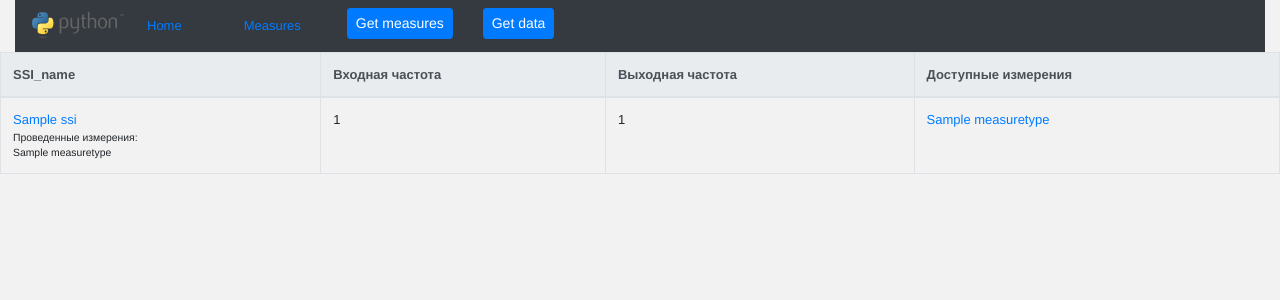
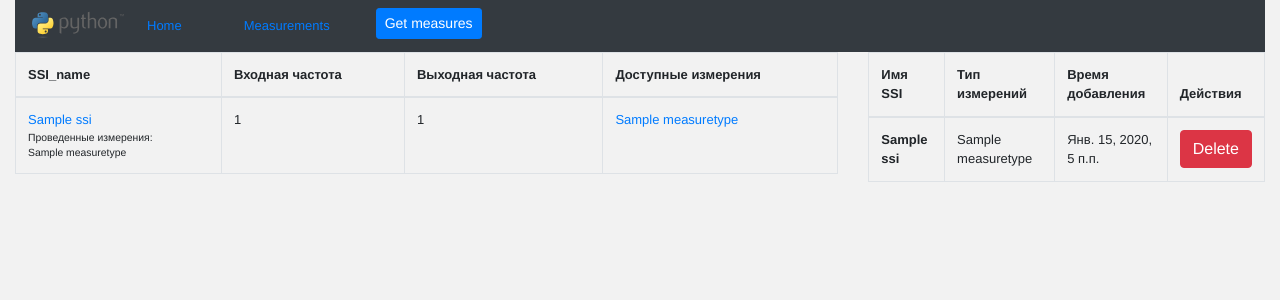
Before and after one commit to Alexander-web/Project_in_django, a Django app: page /get/ in a window 1280 px wide. Shown: the top 300 px of the page. Run offline with Django 3.2, Linux system fonts and the light colour scheme; tables that the repository leaves empty hold one stand-in row (values such as "Sample post"); some libraries are stand-ins or nearby versions.

Commit message:
Изменение в моделях и в index.html

```diff
--- a/app/admin.py
+++ b/app/admin.py
@@ -1,8 +1,8 @@
 from django.contrib import admin
 from django.utils import timezone
-from .models import SSI,MeasureType,Measure,MeasureData
+from .models import SSI,MeasureType,Measure_que,AcceptData
 
 admin.site.register(SSI)
 admin.site.register(MeasureType)
-admin.site.register(Measure)
-admin.site.register(MeasureData)
+admin.site.register(Measure_que)
+admin.site.register(AcceptData)
--- a/app/models.py
+++ b/app/models.py
@@ -3,33 +3,33 @@ from django.db import models
 from django.utils import timezone
 import socket
 
-class MeasureData(models.Model): # X-Y данные
+class AcceptData(models.Model): # X-Y данные
     x = models.FloatField()
     y = models.FloatField()
     def __str__(self):
         return 'x:{} - y:{}'.format(self.x, self.y)
 
 class MeasureType(models.Model):               #Тип измерерия АЧХ, НГВЗ, точка насыщения, АМ-АМ
-    name = models.CharField(max_length=50)
+    name = models.CharField(max_length=50,verbose_name="Тип измерения")
     def __str__(self):
         return self.name
 
 class SSI(models.Model):                                #Конфигурации
-    name = models.CharField(max_length=50)
-    input_frequency = models.IntegerField()
-    output_frequency = models.IntegerField()
-    band_frequency = models.IntegerField()
-    meas_type = models.ManyToManyField(MeasureType, related_name='ssi')
+    name = models.CharField('Имя SSI',max_length=50)
+    input_frequency = models.IntegerField('Входная частота')
+    output_frequency = models.IntegerField('Выходная частота')
+    band_frequency = models.IntegerField('Полоса частот')
+    available_meas= models.ManyToManyField(MeasureType, related_name='ssi',verbose_name="Тип измерения")
     def __str__(self):
         return self.name
 
-class Measure(models.Model):
+class Measure_que(models.Model):
     date_time = models.DateTimeField(auto_now_add = True)
-    ssi = models.ForeignKey(SSI, on_delete = models.CASCADE,related_name='meas')
-    meastype = models.ForeignKey(MeasureType, on_delete = models.CASCADE,related_name = 'measure')
-    measurement_data = models.ManyToManyField(MeasureData, related_name = 'meas_result')
+    ssi = models.ForeignKey(SSI, on_delete = models.CASCADE,related_name='meas', verbose_name="Имя SSI")
+    meastype = models.ForeignKey(MeasureType, on_delete = models.CASCADE,related_name = 'measure',verbose_name="Тип измерения")
+    # measurement_data = models.ManyToManyField(AcceptData, related_name = 'meas_result')
     def __str__(self):
-        return 'ssi: {}, тип измерения: {}, время измерения: {}'.format(self.ssi, self.mesure_type, self.date_time)
+        return 'Имя SSI: {}, Тип измерения: {}, Время измерения: {}'.format(self.ssi, self.meastype, self.date_time)
 
 
 
--- a/app/templates/app/base.html
+++ b/app/templates/app/base.html
@@ -19,13 +19,10 @@
                             <li class="nav-item"><a class="nav-link active" href="{% url 'base_list' %}">Home</a></li>
                         </div>
                         <div class="col">
-                            <li class="nav-item"><a class="nav-link active" href={% url 'ssi_list' %}>Measures</a></li>
+                            <li class="nav-item"><a class="nav-link active" href={% url 'ssi_list' %}>Measurements</a></li>
                         </div>
                         <div class="col">
                             <button type="button" class="btn btn-primary btn-sm " >Get measures</button>
-                        </div>
-                        <div class="col">
-                            <button type="button" class="btn btn-primary btn-sm "  >Get data</button>
                         </div>
                     </div>
                 </nav>
--- a/app/templates/app/index.html
+++ b/app/templates/app/index.html
@@ -1,8 +1,11 @@
 {% extends 'app/base.html' %}
 {% block content %}
 
+<div class="container-fluid">
+    <div class="row">
+        <div class="col-8">
             <table class="table table-bordered">
-    <thead class="thead-light">
+                <thead class="thead">
                     <tr>
                         <th>SSI_name</th>
                         <th>Входная частота</th>
@@ -14,6 +17,7 @@
                 {% for s in ssi %}
                 <tr>
                     <td>
+
                         <a href={% url 'ssi_detail' s.name %}>{{s.name}}</a>
                         <div class="small">Проведенные измерения:</div>
                         {% for j in s.meas.all %}
@@ -26,13 +30,39 @@
                     <td>{{s.output_frequency}}</td>
 
                     <td>
-            {% for meas in s.meas_type.all %}
-                <a href={% url 'name_meas' meas.name %}>{{meas.name}}</a>
+                        {% for meas in s.available_meas.all %}
+                            <a href={% url 'name_meas' s.name meas.name %}>{{meas.name}}</a>
                         {% endfor %}
                     </td>
                 </tr>
                     {% endfor %}
                 </tbody>
             </table>
+        </div>
+            <div class="col-4">
+                <table class="table table-bordered">
+                    <thead>
+                        <tr>
+                            <th>Имя SSI</th>
+                            <th>Тип измерений</th>
+                            <th>Время добавления</th>
+                            <th>Действия</th>
+                        </tr>
+                    </thead>
+                    <tbody>
+                    {% for i in  planed_measure%}
+                        <tr>
+                            <th scope="row">{{i.ssi}}</th>
+                            <td>{{i.meastype}}</td>
+                            <td>{{i.date_time}}</td>
+                            <td><a href="#!" class="btn btn-danger">Delete</a></td>
+                        {% endfor %}
+                        </tr>
+                    </tbody>
+                </table>
+            </div>
+        </div>
+    </div>
+</div>
 
 {% endblock content %}
--- a/app/templates/app/measure.html
+++ b/app/templates/app/measure.html
@@ -5,7 +5,7 @@
     <table class="table table-bordered " >
         <thead>
             <tr>
-                <th>Meas_name: {{name}}</th>
+                <th>Meas_name: {{name}} </th>
                 <th>x:</th>
                 <th>y:</th>
             </tr>
--- a/app/urls.py
+++ b/app/urls.py
@@ -7,7 +7,7 @@ urlpatterns = [
     path('', Baselist.as_view(), name = 'base_list'),
     path('get/', SSIList.as_view(), name = 'ssi_list'),
     path("get/ssi_detail/<slug:ssi>/", SSIDetail.as_view(), name="ssi_detail"),
-    path('get/measure/<str:name>/', Data.as_view(), name="name_meas"),
+    path('get/measure/<slug:ssi_name>/<slug:meas_name>/', MeasuresData.as_view(), name="name_meas"),
 
 
 ]
--- a/app/views.py
+++ b/app/views.py
@@ -1,55 +1,32 @@
 from django.shortcuts import render
 from .client_server.tcp_client import send_and_return
-# from .client_server.tcp_server import create_data
+from django.shortcuts import redirect
 from .models import *
 from django.views.generic import TemplateView
 from django.http import HttpResponse
 
-    # Представления
-# def view_list(request):
-#     data=send_and_return('measure_afc')
-#     data=data.replace(',', '.')
-#     data=data[0:data.__len__()-2]
-#     s=data.split(';')
-#     s=s[1:]
-#     for i in s:
-#         xy = i.split(':')
-#         x=float(xy[0])
-#         y=float(xy[1])
-#         MeasureData.objects.create(x=x, y=y)
-#     return HttpResponse("Ok")
+class MeasuresData(TemplateView):
+    def get(self,req,ssi_name,meas_name):
+        ssi=SSI.objects.get(name=ssi_name)
+        meas=MeasureType.objects.get(name=meas_name)
+        new_element=Measure_que.objects.create(ssi=ssi,meastype=meas)
+        return redirect('ssi_list')
 
-class Data(TemplateView):
-    template_name = 'app/measure.html'
-    def get(self,req,name):
-        d={}
-        data=send_and_return(name)
-        data=data.replace(',', '.')
-        data=data[0:data.__len__()-2]
-        s=data.split(';')
-        s=s[1:]
-        for i in s:
-            xy = i.split(':')
-            x=float(xy[0])
-            y=float(xy[1])
-            MeasureData.objects.create(x=x, y=y)
-        score=MeasureData.objects.count()
-        context={'name':name,'score':score}
-        context['name_meas']=MeasureData.objects.all()
-        return render(req, self.template_name,context)
 
 class SSIList(TemplateView):
     template_name = 'app/index.html'
     def get(self,req):
         context={}
         context['ssi'] = SSI.objects.all()
+        context['planed_measure'] = Measure_que.objects.all()
+
         return render(req, self.template_name,context)
 
 class Baselist(TemplateView):
     template_name = 'app/base.html'
     def get(self,req):
         context={}
-        # context['ssi'] = SSI.objects.all()
+        # context['ssi_name'] = SSI.objects.all()
         return render(req, self.template_name,context)
 
 class SSIDetail(TemplateView):
@@ -58,57 +35,3 @@ class SSIDetail(TemplateView):
         context={}
         context['ssi'] = SSI.objects.get(name = ssi)
         return render(req, self.template_name,context)
-
-
-# def get_data(request):
-#     data=[]
-#     meas=[]
-#     d = list(SSI.objects.values('name','meas_type__name'))
-#     for i in d:
-#         data.append('{} '.format(i['name']))
-#         meas.append('изм. {} '.format(i['meas_type__name']))
-#     context={
-#         "data_name":data,
-#         'data_meas':meas
-#     }
-#     return render(request, 'app/index.html', context)
-
-# def measure_view(request,offset):
-#     measure = MeasureData.objects.get(slug=offset)
-#     context={
-#         "measure": measure,
-#     }
-#     return render(request, 'app/measure.html', context)
-
-# def get_data(request):
-#     meas=[]
-#     m={}
-#     n={}
-#     b=1
-#     q = list(SSI.objects.values('name'))
-#     f = list(SSI.objects.values('meas_type__name'))
-#     f1 =list(SSI.objects.values('meas_type__name','name'))
-#     def true_or_false(meas_type__name):
-#         for i in f1:
-#             if i==meas_type__name:
-#                 del f1[0]
-#                 return True
-#             else:
-#                 return False
-#     while b<=len(q):
-#         for i in q:
-#             meas.clear()
-#             for j in f:
-#                 d={'name': i['name'],'meas_type__name': j['meas_type__name']}
-#                 if true_or_false(d) == True:
-#                     meas.append(j['meas_type__name'])
-#                 else:
-#                     pass
-#             n={i['name']:list(tuple(meas))}
-#             m.update(n)
-#             b+=1
-#     context={
-#         'data':m.keys(),
-#         'meas':m.values()
-#     }
-#     return render(request, 'app/index.html', context)
--- a/web_project/settings.py
+++ b/web_project/settings.py
@@ -86,6 +86,7 @@ DATABASES = {
         # 'NAME': os.path.join(BASE_DIR, 'db.sqlite3'),
     }
 }
+
 # Password validation
 # https://docs.djangoproject.com/en/2.2/ref/settings/#auth-password-validators
 
@@ -110,7 +111,7 @@ AUTH_PASSWORD_VALIDATORS = [
 
 LANGUAGE_CODE = 'ru-ru'
 
-TIME_ZONE = 'UTC'
+TIME_ZONE = 'Asia/Krasnoyarsk'
 
 USE_I18N = True
 
```
Also changed, not shown: app/templates/app/ssi_detail.html (+4 -4 lines), app/migrations/0020_evidence.py (added), app/migrations/0021_auto_20190916_2048.py (added), app/migrations/0022_auto_20190917_1357.py (added), app/migrations/0023_auto_20190917_1735.py (added), app/migrations/0024_auto_20190917_1808.py (added), app/migrations/0025_auto_20190917_1814.py (added), app/migrations/0026_auto_20190917_1841.py (added). Lines whose indentation alone changed are shown as unchanged.
